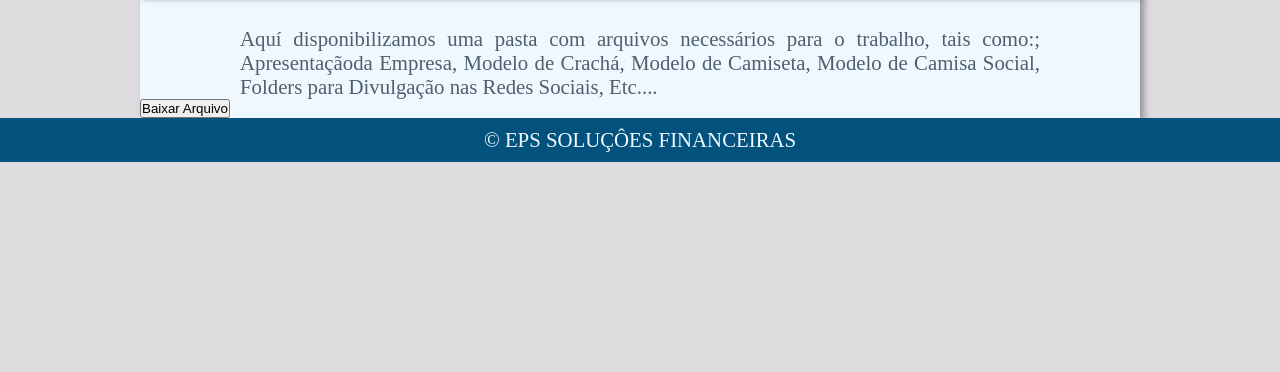
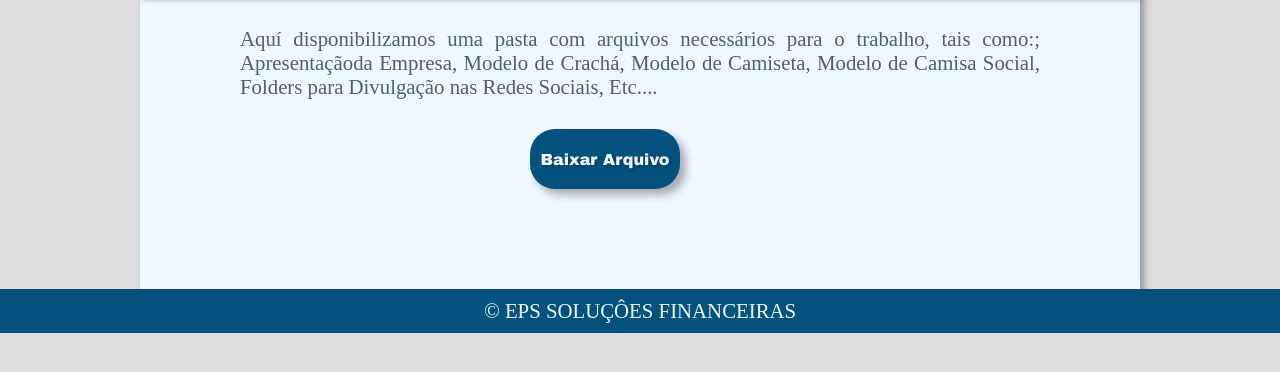
Before and after one commit to cadastrode/lojas, a plain HTML site: page arquivos.html in a window 1280 px wide. Shown: the part 312-684 px from the top of the page. Drawn offline with Linux system fonts and the light colour scheme.

Commit message:
mudei a class

```diff
--- a/arquivos.html
+++ b/arquivos.html
@@ -36,7 +36,7 @@
             <div class="arq">
 
             </div>
-            <a href="midias/Arquivos brasilcard.zip"><input id="arq"  type="button" value="Baixar Arquivo" ></a>
+            <a href="midias/representante-comercial.jpg"><input class="arq"  type="button" value="Baixar Arquivo" ></a>
         </section>
     </main>
 
```
